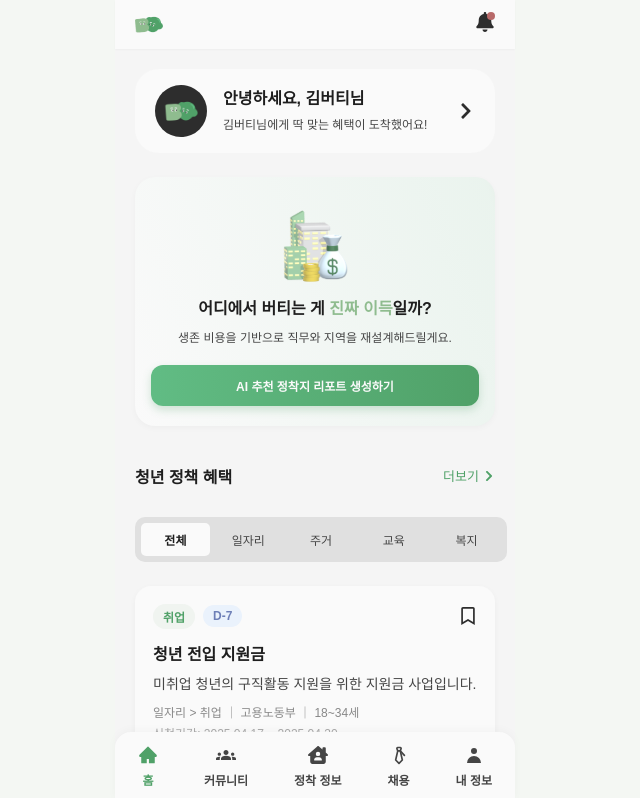
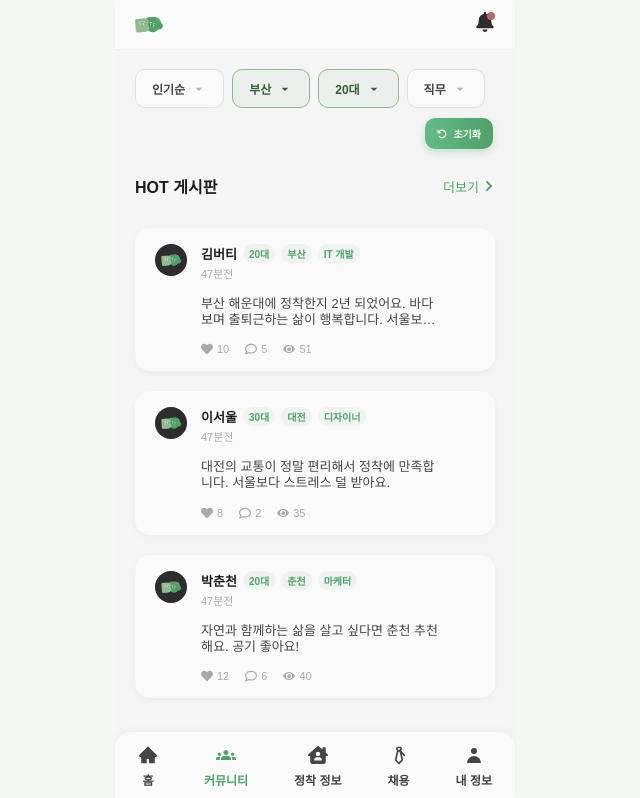
Before and after one commit to 1000hyehyang/burty-frontend, a React (Vite) app: page /community in a window 1280 px wide. Before the commit this address led to /. Shown: the top 798 px of the page, without its empty margins (325-965 px from the left). Built offline with nearby package versions, Linux system fonts and the light colour scheme; a web font is replaced by a local one.

Commit message:
feat : 커뮤니티 게시판 틀 완성

```diff
--- a/src/App.tsx
+++ b/src/App.tsx
@@ -6,6 +6,7 @@ import HomePage from "./pages/HomePage";
 import SettlementPage from "./pages/SettlementPage";
 import CenterMapPage from "./pages/CenterMapPage";
 import KeywordSearchPage from "./pages/KeywordSearchPage";
+import CommunityPage from "./pages/CommunityPage";
 
 function App() {
   return (
@@ -17,6 +18,7 @@ function App() {
           <Route path="settlement" element={<SettlementPage />} />
           <Route path="/settlement/centers" element={<CenterMapPage />} />
           <Route path="/settlement/policy" element={<KeywordSearchPage />} />
+          <Route path="community" element={<CommunityPage />} />
           {/* 앞으로 추가될 페이지들 */}
         </Route>
         <Route path="*" element={<Navigate to="/" replace />} />
--- /dev/null
+++ b/src/components/Common/Dropdown.tsx
@@ -0,0 +1,107 @@
+// 📄 components/Common/Dropdown.tsx
+import styled from "styled-components";
+import { useEffect, useRef, useState } from "react";
+import { MdArrowDropDown } from "react-icons/md";
+
+interface DropdownProps {
+  value: string;
+  options: string[];
+  onChange: (value: string) => void;
+}
+
+const Wrapper = styled.div`
+  position: relative;
+  flex-shrink: 0;
+`;
+
+const Button = styled.button<{ $active: boolean }>`
+  display: inline-flex;
+  align-items: center;
+  gap: 6px;
+  padding: 10px 16px;
+  border-radius: 10px;
+  font-size: 12px;
+  font-weight: 600;
+  white-space: nowrap;
+  cursor: pointer;
+
+  background-color: ${({ $active }) =>
+    $active ? "#8fbc8f1a" : "var(--variable-collection-bg-100)"};
+  color: ${({ $active }) =>
+    $active ? "var(--variable-collection-accent-200)" : "var(--variable-collection-text-300)"};
+  border: 1px solid
+    ${({ $active }) =>
+      $active ? "var(--variable-collection-accent-100)" : "var(--variable-collection-bg-300)"};
+
+  svg {
+    font-size: 16px;
+    color: ${({ $active }) =>
+      $active ? "var(--variable-collection-accent-200)" : "#b0b0b0"};
+  }
+`;
+
+const List = styled.ul`
+  position: absolute;
+  top: 100%;
+  left: 0;
+  margin-top: 4px;
+  background: white;
+  border-radius: 12px;
+  box-shadow: 0 4px 8px rgba(0, 0, 0, 0.08);
+  z-index: 100;
+  width: max-content;
+`;
+
+const ListItem = styled.li`
+  padding: 8px 14px;
+  font-size: 13px;
+  cursor: pointer;
+
+  &:hover {
+    background: #f6f6f6;
+  }
+`;
+
+const Dropdown = ({ value, options, onChange }: DropdownProps) => {
+  const [open, setOpen] = useState(false);
+  const ref = useRef<HTMLDivElement>(null);
+
+  const defaultValue = options[0];
+  const isActive = value !== defaultValue;
+
+  useEffect(() => {
+    const handleClickOutside = (e: MouseEvent) => {
+      if (ref.current && !ref.current.contains(e.target as Node)) {
+        setOpen(false);
+      }
+    };
+    document.addEventListener("mousedown", handleClickOutside);
+    return () => document.removeEventListener("mousedown", handleClickOutside);
+  }, []);
+
+  return (
+    <Wrapper ref={ref}>
+      <Button onClick={() => setOpen((prev) => !prev)} $active={isActive}>
+        {value}
+        <MdArrowDropDown />
+      </Button>
+      {open && (
+        <List>
+          {options.map((opt) => (
+            <ListItem
+              key={opt}
+              onClick={() => {
+                onChange(opt);
+                setOpen(false);
+              }}
+            >
+              {opt}
+            </ListItem>
+          ))}
+        </List>
+      )}
+    </Wrapper>
+  );
+};
+
+export default Dropdown;
--- a/src/components/Common/PrimaryButton.tsx
+++ b/src/components/Common/PrimaryButton.tsx
@@ -1,23 +1,51 @@
 // 📄 components/Common/PrimaryButton.tsx
-import styled from "styled-components";
+import styled, { css } from "styled-components";
 import hoverAndClickEffect from "./mixins/hoverAndClickEffect";
 
 interface PrimaryButtonProps {
   fullWidth?: boolean;
+  size?: "small" | "medium" | "large";
 }
 
+const sizeStyles = {
+  small: css`
+    padding: 8px 12px;
+    font-size: 10px;
+    border-radius: 10px;
+
+    svg {
+      font-size: 14px;
+    }
+  `,
+  medium: css`
+    padding: 12px 20px;
+    font-size: 12px;
+    border-radius: 12px;
+
+    svg {
+      font-size: 16px;
+    }
+  `,
+  large: css`
+    padding: 14px 24px;
+    font-size: 14px;
+    border-radius: 14px;
+
+    svg {
+      font-size: 18px;
+    }
+  `,
+};
+
 const PrimaryButton = styled.button.withConfig({
-  shouldForwardProp: (prop) => prop !== "fullWidth",
+  shouldForwardProp: (prop) => prop !== "fullWidth" && prop !== "size",
 })<PrimaryButtonProps>`
   box-sizing: border-box;
   width: ${({ fullWidth }) => (fullWidth ? "100%" : "fit-content")};
-  padding: 12px 20px;
   display: inline-flex;
   align-items: center;
   justify-content: center;
   gap: 6px;
-
-  font-size: 12px;
   font-weight: 600;
   color: var(--variable-collection-bg-100);
 
@@ -26,15 +54,11 @@ const PrimaryButton = styled.button.withConfig({
     var(--variable-collection-primary-200),
     var(--variable-collection-primary-100)
   );
-  border-radius: 12px;
   box-shadow: 0 4px 8px rgba(80, 161, 104, 0.25);
   transition: opacity 0.2s;
 
+  ${({ size = "medium" }) => sizeStyles[size]}
   ${hoverAndClickEffect}
-
-  svg {
-    font-size: 16px;
-  }
 `;
 
 export default PrimaryButton;
--- /dev/null
+++ b/src/components/Community/CommunityFilters.tsx
@@ -0,0 +1,73 @@
+// 📄 components/Community/CommunityFilters.tsx
+import styled from "styled-components";
+import Dropdown from "../Common/Dropdown";
+import PrimaryButton from "../Common/PrimaryButton";
+import { FaRotateLeft } from "react-icons/fa6";
+
+const Wrapper = styled.div`
+  display: flex;
+  flex-direction: column;
+  gap: 10px;
+  margin-bottom: clamp(8px, 2vw, 12px);
+`;
+
+const ScrollableRow = styled.div`
+  display: flex;
+  gap: 8px;
+  overflow-x: auto;
+
+  &::-webkit-scrollbar {
+    display: none;
+  }
+  scrollbar-width: none;
+`;
+
+const ResetWrapper = styled.div`
+  display: flex;
+  justify-content: flex-end;
+  padding-right: 2px;
+`;
+
+interface Props {
+  sort: string;
+  region: string;
+  ageGroup: string;
+  job: string;
+  setSort: (v: string) => void;
+  setRegion: (v: string) => void;
+  setAgeGroup: (v: string) => void;
+  setJob: (v: string) => void;
+  onReset: () => void;
+}
+
+const CommunityFilters = ({
+  sort,
+  region,
+  ageGroup,
+  job,
+  setSort,
+  setRegion,
+  setAgeGroup,
+  setJob,
+  onReset,
+}: Props) => {
+  return (
+    <Wrapper>
+      <ScrollableRow>
+        <Dropdown value={sort} options={["인기순", "최신순"]} onChange={setSort} />
+        <Dropdown value={region} options={["지역", "서울", "부산", "대전"]} onChange={setRegion} />
+        <Dropdown value={ageGroup} options={["연령대", "10대", "20대", "30대"]} onChange={setAgeGroup} />
+        <Dropdown value={job} options={["직무", "IT", "디자인", "마케팅"]} onChange={setJob} />
+      </ScrollableRow>
+
+      <ResetWrapper>
+        <PrimaryButton onClick={onReset} size="small">
+          <FaRotateLeft size={10} />
+          초기화
+        </PrimaryButton>
+      </ResetWrapper>
+    </Wrapper>
+  );
+};
+
+export default CommunityFilters;
--- /dev/null
+++ b/src/pages/CommunityPage.tsx
@@ -0,0 +1,42 @@
+// 📄 pages/CommunityPage.tsx
+import { useState } from "react";
+import styled from "styled-components";
+import CommunityFilters from "../components/Community/CommunityFilters";
+import CommunityPostList from "../components/Community/CommunityPostList";
+
+const PageWrapper = styled.div`
+  background-color: var(--variable-collection-bg-200);
+`;
+
+const CommunityPage = () => {
+  const [sort, setSort] = useState("인기순");
+  const [region, setRegion] = useState("부산");
+  const [ageGroup, setAgeGroup] = useState("20대");
+  const [job, setJob] = useState("직무");
+
+  const resetFilters = () => {
+    setSort("인기순");
+    setRegion("지역");
+    setAgeGroup("연령대");
+    setJob("직무");
+  };
+
+  return (
+    <PageWrapper>
+      <CommunityFilters
+        sort={sort}
+        region={region}
+        ageGroup={ageGroup}
+        job={job}
+        setSort={setSort}
+        setRegion={setRegion}
+        setAgeGroup={setAgeGroup}
+        setJob={setJob}
+        onReset={resetFilters}
+      />
+      <CommunityPostList />
+    </PageWrapper>
+  );
+};
+
+export default CommunityPage;
```
